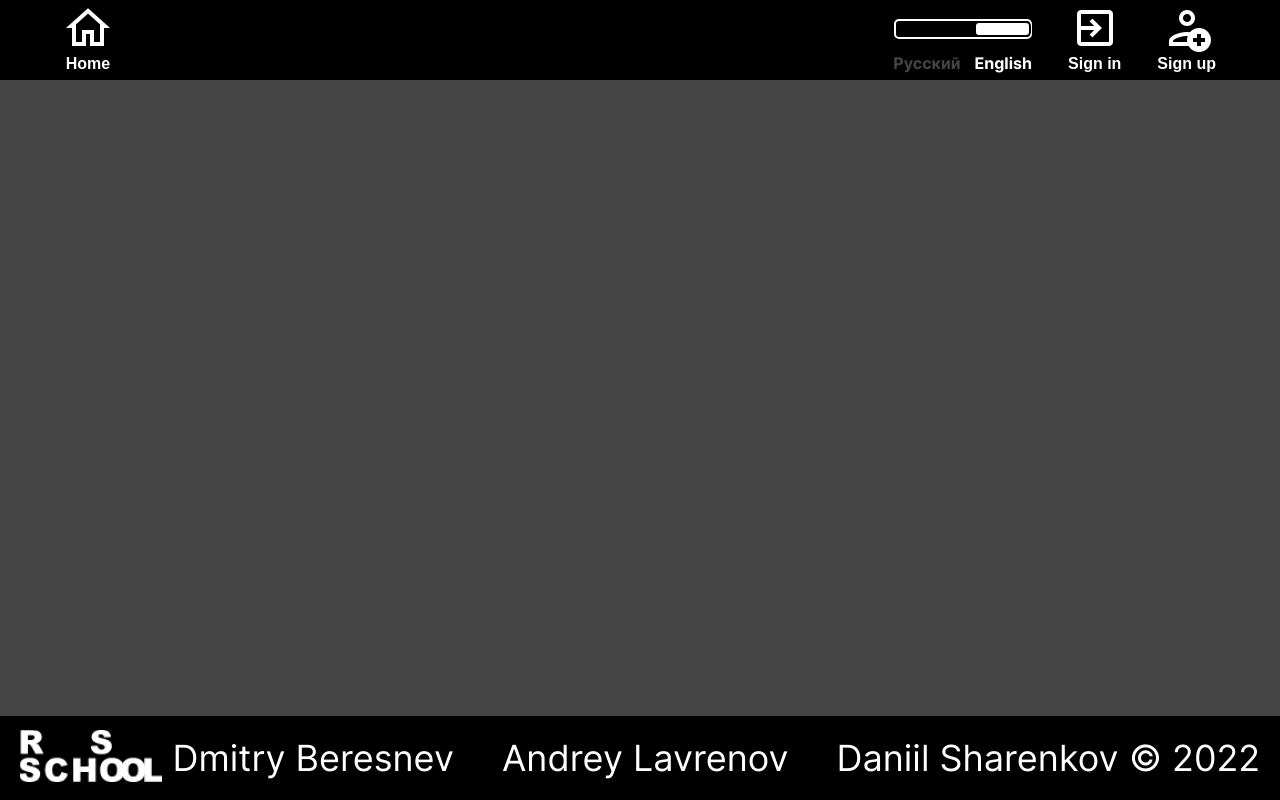
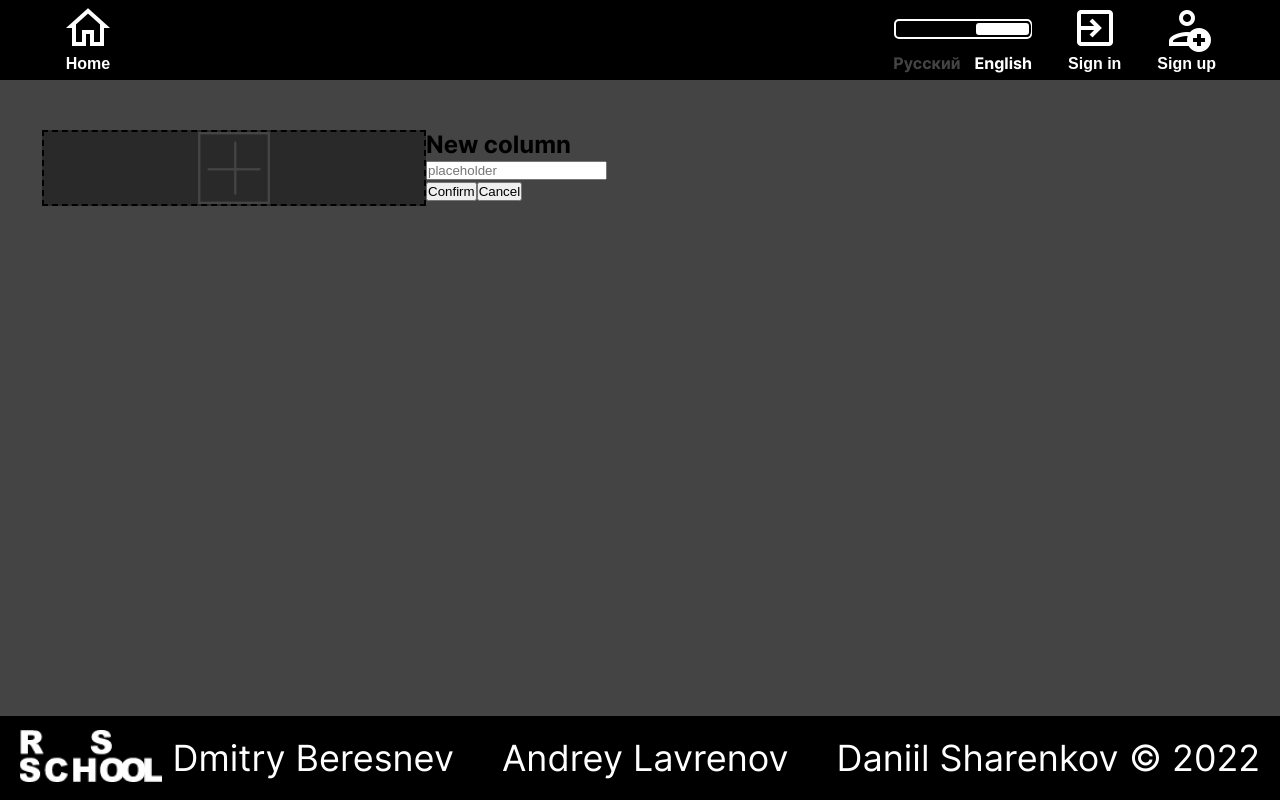
Before and after one commit to Fronikon/project-management-app, a React (Create React App) app: page /boards/1 in a window 1280 px wide. Built offline with nearby package versions, Linux system fonts and the light colour scheme.

Commit message:
feat: add column and task modal layout without styles

```diff
--- a/src/components/Main/components/Board/Board.module.css
+++ b/src/components/Main/components/Board/Board.module.css
@@ -0,0 +1,21 @@
+.wrapper {
+  display: flex;
+
+  margin: 50px 0 0 42px;
+}
+
+.addColumnButton {
+  width: 384px;
+  height: 76px;
+
+  background: rgb(0 0 0 / 40%);
+  background-image: url("../../../../assets/img/icons/plus.png");
+  background-repeat: no-repeat;
+  background-position-x: center;
+  background-size: contain;
+  border: 2px dashed black;
+}
+
+.newTaskModal {
+  display: none;
+}
--- a/src/components/Main/components/Board/Board.tsx
+++ b/src/components/Main/components/Board/Board.tsx
@@ -1,9 +1,11 @@
 import React, { FC } from 'react';
+import textData from '../../../../data/textData';
 import { useAppDispatch, useAppSelector } from '../../../../hooks/reduxHooks';
 import styles from './Board.module.css';
 
 const Board: FC = () => {
   const board = useAppSelector((store) => store.board.value);
+  const language = useAppSelector((store) => store.language.value);
   const dispatch = useAppDispatch();
 
   return (
@@ -24,6 +26,32 @@ const Board: FC = () => {
           </div>
         </div>
       ))}
+      <button className={styles.addColumnButton}></button>
+      <div className={styles.newColumnModal}>
+        <h2 className={styles.modalHeading}>{textData.boardsPage.newColumn[language]}</h2>
+        <input type="text" placeholder="placeholder" />
+        <div className={styles.btnsWrapper}>
+          <button className={styles.confirm}>{textData.general.confirm[language]}</button>
+          <button className={styles.cancel}>{textData.general.cancel[language]}</button>
+        </div>
+      </div>
+      <div className={styles.newTaskModal}>
+        <h2 className={styles.modalHeading}>{textData.boardsPage.newTask[language]}</h2>
+        <div className={styles.modalInputsWrapper}>
+          <input type="text" placeholder="placeholder" />
+          <input type="text" placeholder="placeholder" />
+          <div className={styles.colorWrapper}>
+            <div className={styles.colorTextWrapper}>
+              <p className={styles.colorText}>{textData.boardsPage.taskColor[language]}</p>
+            </div>
+            <input type="color" className={styles.color} />
+          </div>
+        </div>
+        <div className={styles.btnsWrapper}>
+          <button className={styles.confirm}>{textData.general.confirm[language]}</button>
+          <button className={styles.cancel}>{textData.general.cancel[language]}</button>
+        </div>
+      </div>
     </div>
   );
 };
--- a/src/store/reducers/boardReducer.ts
+++ b/src/store/reducers/boardReducer.ts
@@ -26,12 +26,12 @@ const boardReducer = createSlice({
     addColumn(state, action) {
       state.value.push(action.payload);
     },
-    // addTask(state, action) {
-    //   state.value[0].push(action.payload);
-    // },
+    addTask(state, action) {
+      state.value.push(action.payload);
+    },
   },
 });
 
 export default boardReducer.reducer;
 
-export const { addColumn } = boardReducer.actions;
+export const { addColumn, addTask } = boardReducer.actions;
```
Also changed, not shown: src/assets/img/icons/plus.png (added).
